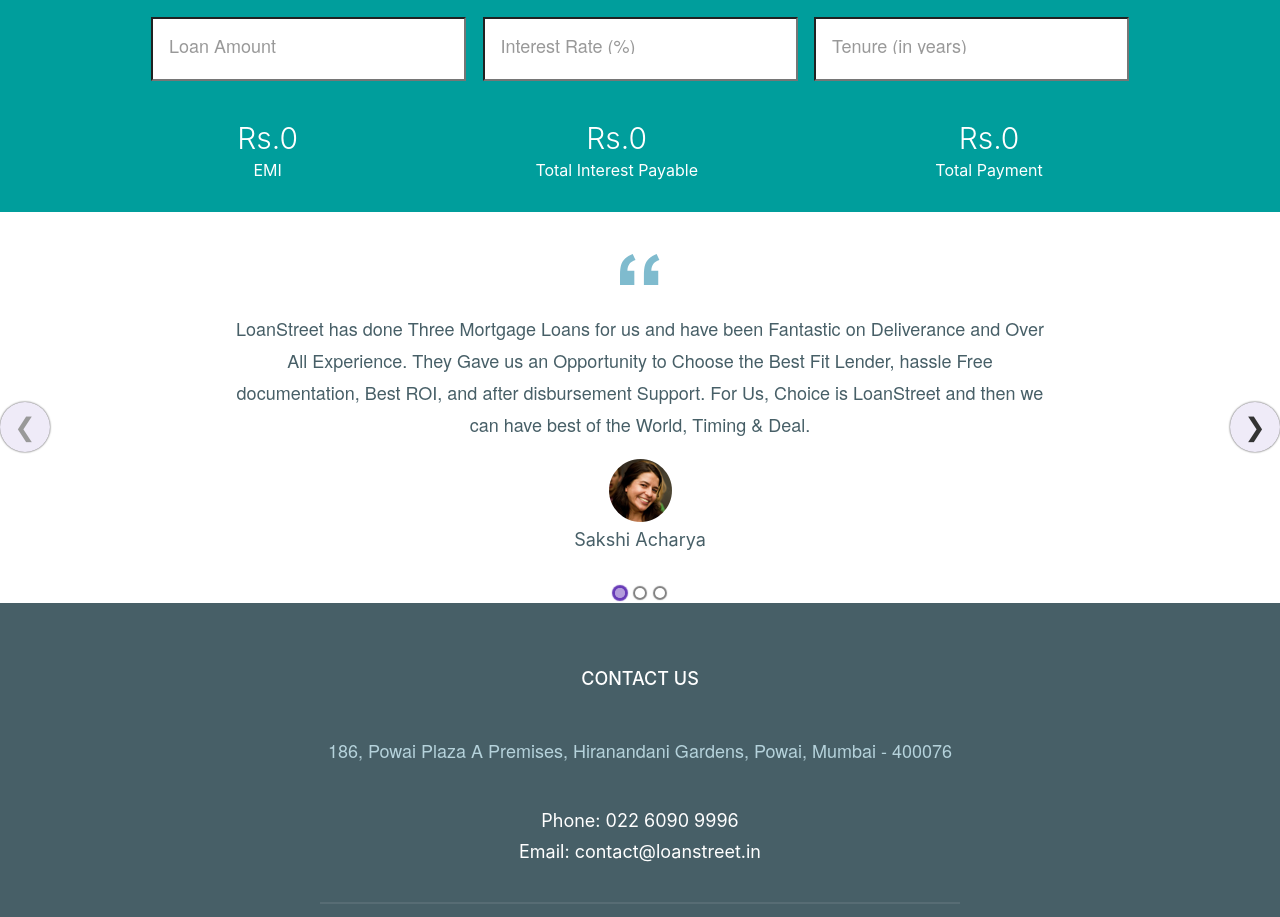
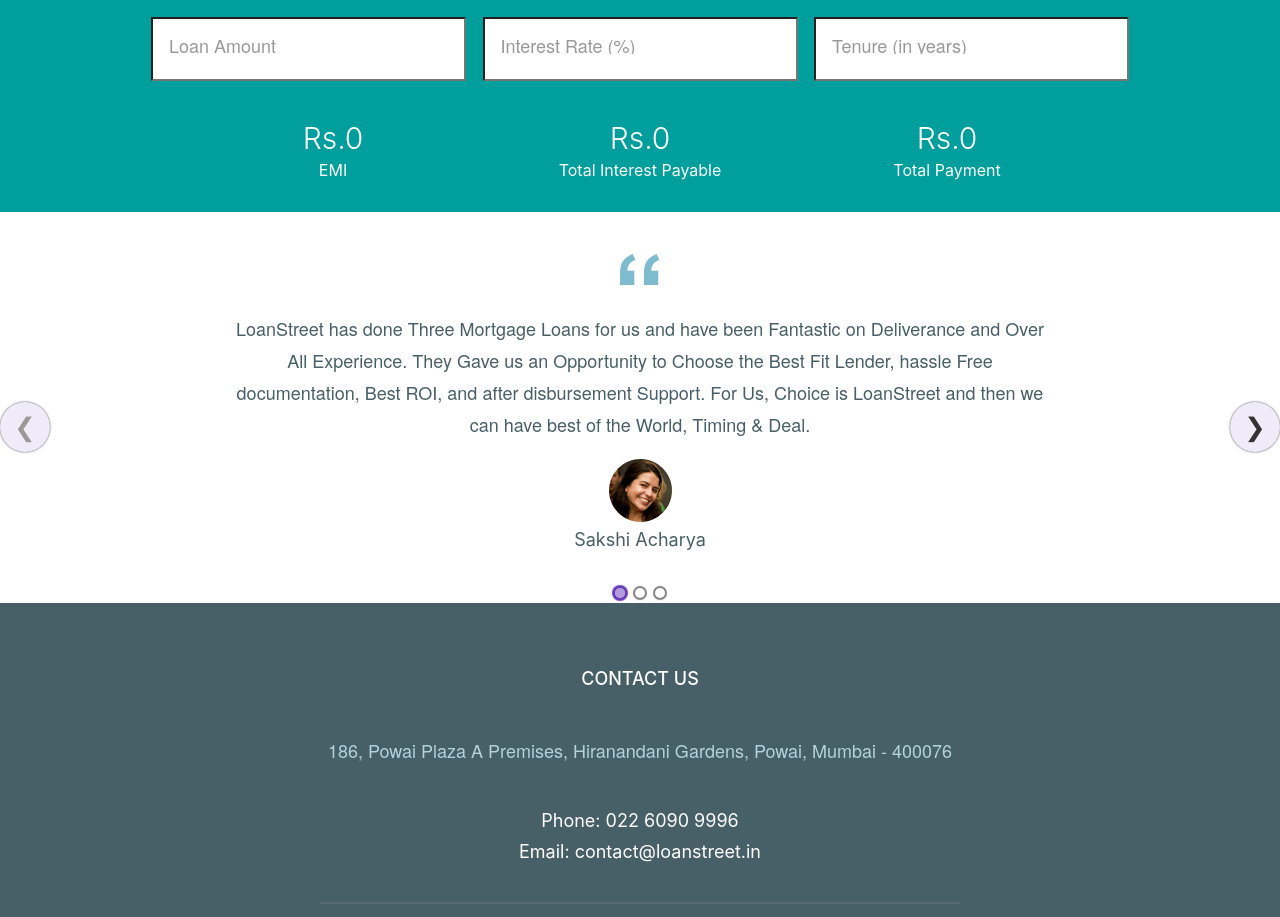
Before and after one commit to stutimohindra/mgm-finance, a React (Create React App) app: page / in a window 1280 px wide. Shown: the part 1120-2037 px from the top of the page. Built offline with nearby package versions, Linux system fonts and the light colour scheme.

Commit message:
rectifying css

```diff
--- a/src/components/EMI/EmiCalculator.css
+++ b/src/components/EMI/EmiCalculator.css
@@ -42,20 +42,20 @@
   flex: 1;
   display: flex;
   flex-direction: row;
-  justify-content: space-evenly;
+  justify-content: center;
 }
 
-/* .Emi-value-loan {
-  padding-left: 90px; */
-/* } */
+.Emi-value-loan {
+  width: 307px;
+}
 
-/* .Emi-value-rate { */
-/* padding-left: 50px; */
-/* } */
+.Emi-value-rate {
+  width: 307px;
+}
 
-/* .Emi-value-tenure { */
-/* padding-left: 30px; */
-/* } */
+.Emi-value-tenure {
+  width: 307px;
+}
 
 .Payable {
   padding-top: 5px;
--- a/src/components/HeaderMenuItems/HeaderMenuItems.css
+++ b/src/components/HeaderMenuItems/HeaderMenuItems.css
@@ -25,6 +25,18 @@
   margin-left: auto;
 }
 
+.Logo {
+  padding-right: 265px;
+  padding-top: 24px;
+  padding-bottom: 20px;
+  padding-left: 57px;
+}
+.Items {
+  padding-left: 52px;
+  height: auto;
+  display: table-cell;
+}
+
 @media screen and (max-width: 480px) {
   .Items {
     padding-left: 0px;
@@ -39,15 +51,3 @@
     padding-right: 0;
   }
 }
-
-.Logo {
-  padding-right: 265px;
-  padding-top: 24px;
-  padding-bottom: 20px;
-  padding-left: 57px;
-}
-.Items {
-  padding-left: 52px;
-  height: auto;
-  display: table-cell;
-}
```
